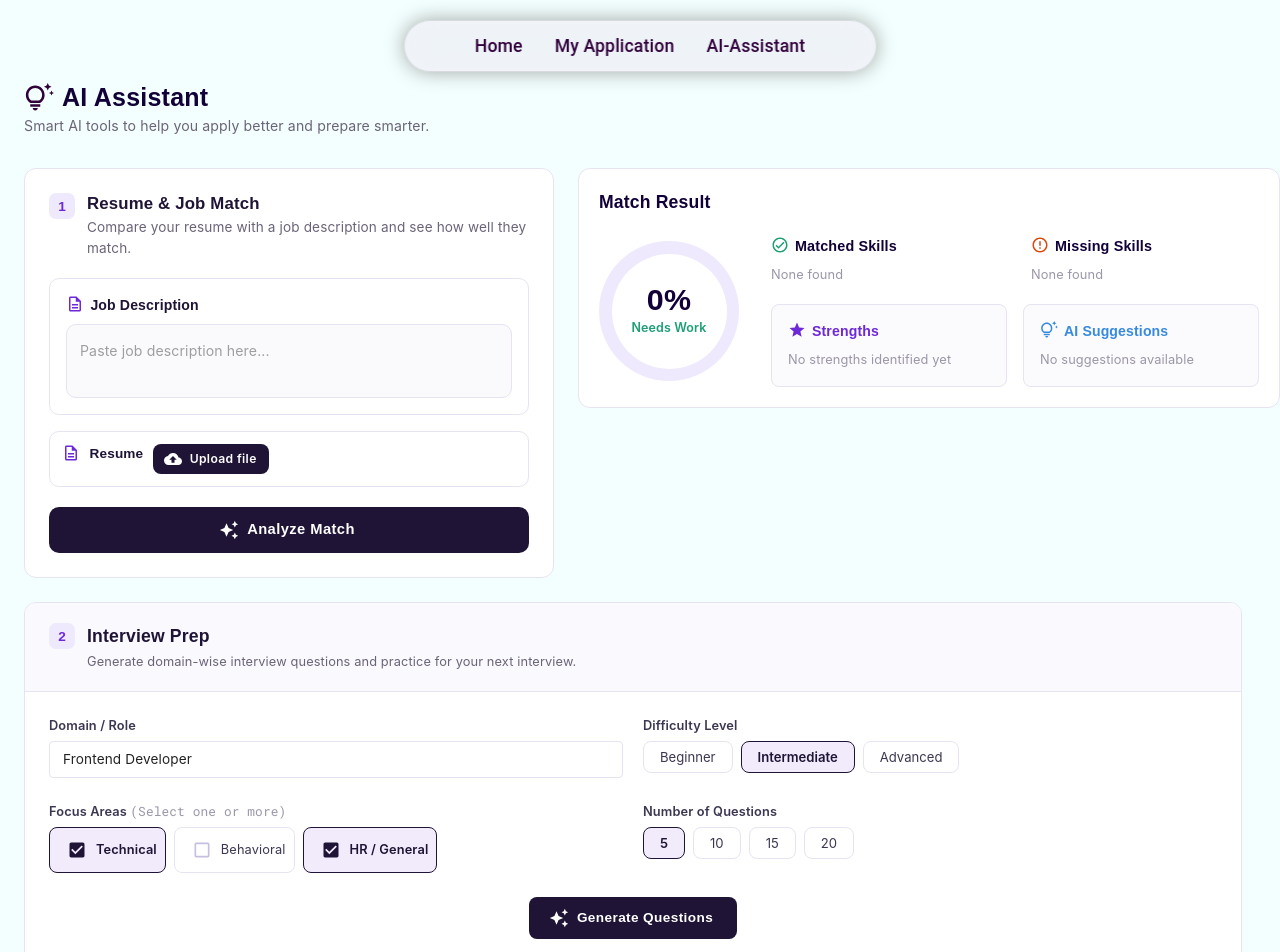
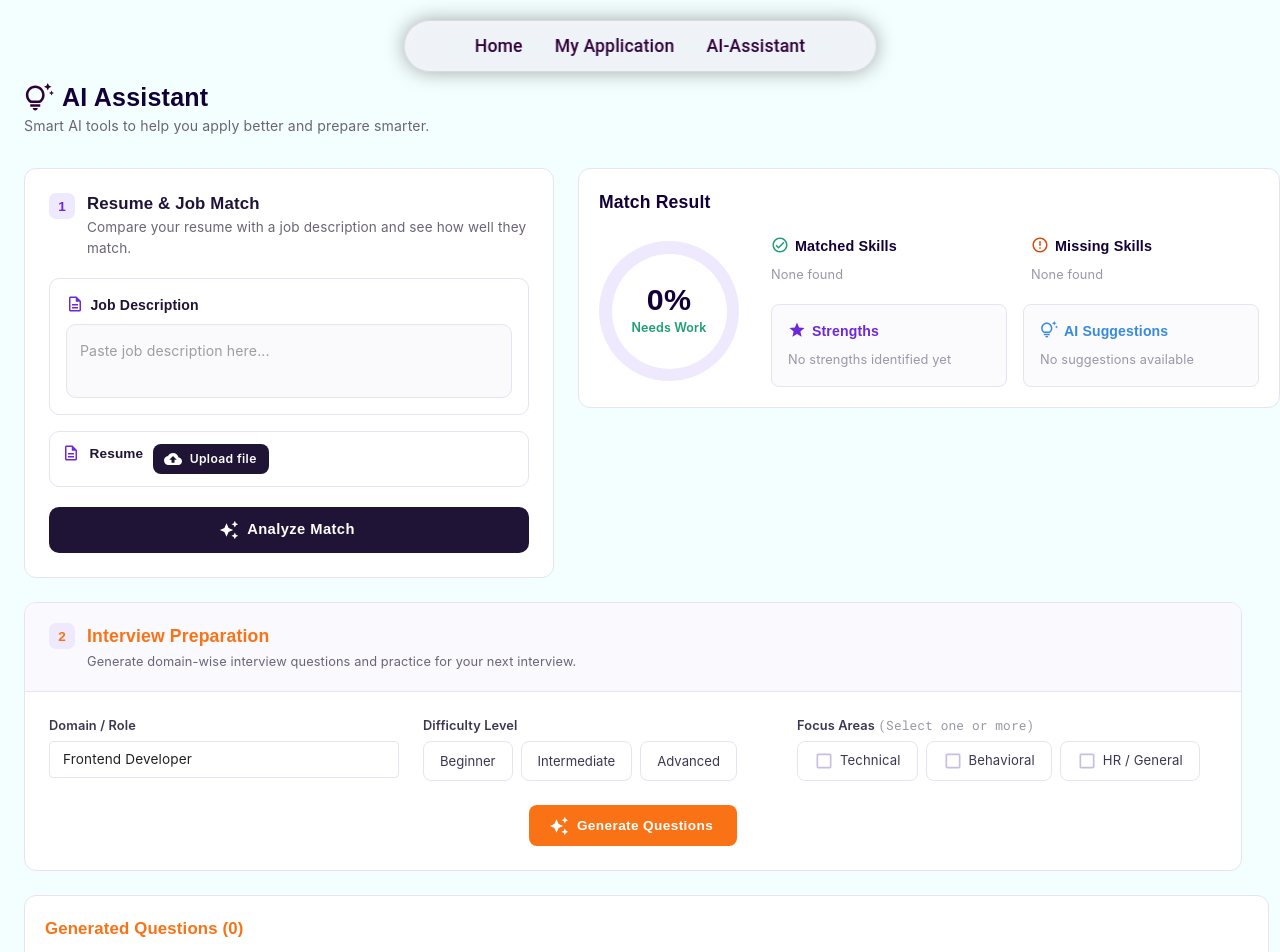
Before and after one commit to ashleshameshram/ApplicationTrackerApp, a React (Vite) app: page /ai-assistant in a window 1280 px wide. Shown: the top 952 px of the page. Built offline with nearby package versions, Linux system fonts and the light colour scheme; a web font is replaced by a local one.

Commit message:
style: update interview preparation form UI

```diff
--- a/src/component/AI/InterviewPrep.jsx
+++ b/src/component/AI/InterviewPrep.jsx
@@ -3,7 +3,7 @@ import { Box, Typography, Stack, Autocomplete, TextField, Checkbox, FormControlL
 import AutoAwesomeIcon from '@mui/icons-material/AutoAwesome';
 import { generateMockInterviewQuestions } from '../../../api/mock-interview-prep.js'
 
-const PURPLE = '#1F1436';
+const ORANGE = '#F97316';
 const ROLE_OPTIONS = ['Frontend Developer', 'Backend Developer', 'Full Stack Developer', 'Data Analyst'];
 
 function Pill({ label, selected, onClick }) {
@@ -13,20 +13,23 @@ function Pill({ label, selected, onClick }) {
             sx={{
                 cursor: 'pointer',
                 px: 2,
-                py: 0.9,
+                minHeight: 38,
+                display: 'inline-flex',
+                alignItems: 'center',
                 borderRadius: '8px',
                 border: '1px solid',
-                borderColor: selected ? PURPLE : '#E7E3F2',
+                borderColor: selected ? ORANGE : '#E7E3F2',
                 background: selected ? '#F1EBFC' : '#fff',
                 fontFamily: "'Inter', sans-serif",
                 fontSize: '0.82rem',
                 fontWeight: selected ? 600 : 400,
-                color: selected ? PURPLE : '#3D3652',
+                color: selected ? ORANGE : '#3D3652',
                 textAlign: 'center',
                 userSelect: 'none',
                 transition: 'all 0.15s ease',
+                whiteSpace: 'nowrap',
                 '&:hover': {
-                    borderColor: selected ? PURPLE : '#C7BFE0',
+                    borderColor: selected ? ORANGE : '#C7BFE0',
                 },
             }}
         >
@@ -37,13 +40,12 @@ function Pill({ label, selected, onClick }) {
 
 export default function InterviewPrep({ setInterviewResult }) {
     const [role, setRole] = useState('Frontend Developer');
-    const [difficulty, setDifficulty] = useState('intermediate');
+    const [difficulty, setDifficulty] = useState('');
     const [focusAreas, setFocusAreas] = useState({
-        technical: true,
+        technical: false,
         behavioral: false,
-        hr: true,
+        hr: false,
     });
-    const [numQuestions, setNumQuestions] = useState(5);
 
     const toggleFocusArea = (key) => {
         setFocusAreas((prev) => ({ ...prev, [key]: !prev[key] }));
@@ -54,18 +56,16 @@ export default function InterviewPrep({ setInterviewResult }) {
             role,
             difficulty,
             focusAreas,
-            numQuestions,
         });
         setInterviewResult(result);
     };
 
     const difficultyOptions = ['Beginner', 'Intermediate', 'Advanced'];
-    const questionCounts = [5, 10, 15, 20];
 
     return (
         <Box sx={{
             width: '95%',
-            m: { xs: 2, sm: 3, md: 3},
+            m: { xs: 2, sm: 3, md: 3 },
             borderRadius: { xs: 2, sm: 3 },
             border: '1px solid #E7E3F2',
             background: '#fff',
@@ -91,7 +91,7 @@ export default function InterviewPrep({ setInterviewResult }) {
                             fontFamily: "'Sora', sans-serif",
                             fontWeight: 700,
                             fontSize: { xs: '0.7rem', sm: '0.85rem' },
-                            color: '#6D28D9',
+                            color: ORANGE,
                             background: '#EFE9FE',
                         }}> 2
                     </Box>
@@ -100,9 +100,9 @@ export default function InterviewPrep({ setInterviewResult }) {
                             fontFamily: "'Sora', sans-serif",
                             fontWeight: 700,
                             fontSize: { xs: '1rem', sm: '1.1rem' },
-                            color: '#1F1436',
+                            color: ORANGE,
                         }}>
-                            Interview Prep
+                            Interview Preparation
                         </Typography>
                         <Typography sx={{
                             fontFamily: "'Inter', sans-serif",
@@ -117,12 +117,17 @@ export default function InterviewPrep({ setInterviewResult }) {
             </Box>
 
             {/* Form body */}
-            <Box sx={{ p: { xs: 2, sm: 3 } }}>
+            <Box sx={{ p: { xs: 2, sm: 2.5, md: 3 } }}>
                 <Stack spacing={{ xs: 2.5, sm: 3 }}>
 
-                    {/* Row 1: Domain/Role + Difficulty — 2 up */}
-                    <Stack direction={{ xs: 'column', sm: 'row' }} spacing={2.5}>
-                        <Box sx={{ flex: 1, minWidth: 0 }}>
+                    {/* Row 1: Domain/Role + Difficulty + Focus Areas — 3 up */}
+                    <Stack
+                        direction={{ xs: 'column', md: 'row' }}
+                        spacing={{ xs: 2.5, sm: 2.5, md: 3 }}
+                        alignItems={{ xs: 'stretch', md: 'flex-start' }}
+                    >
+                        {/* Domain / Role */}
+                        <Box sx={{ flex: { md: 1 }, minWidth: 0, width: { xs: '100%', md: 'auto' } }}>
                             <Typography sx={{ fontFamily: "'Inter', sans-serif", fontWeight: 600, fontSize: '0.8rem', color: '#3D3652', mb: 0.75 }}>
                                 Domain / Role
                             </Typography>
@@ -142,7 +147,7 @@ export default function InterviewPrep({ setInterviewResult }) {
                                                 fontSize: '0.85rem',
                                                 '& fieldset': { borderColor: '#E7E3F2' },
                                                 '&:hover fieldset': { borderColor: '#C7BFE0' },
-                                                '&.Mui-focused fieldset': { borderColor: PURPLE, borderWidth: '1px' },
+                                                '&.Mui-focused fieldset': { borderColor: ORANGE, borderWidth: '1px' },
                                             },
                                         }}
                                     />
@@ -150,7 +155,8 @@ export default function InterviewPrep({ setInterviewResult }) {
                             />
                         </Box>
 
-                        <Box sx={{ flex: 1, minWidth: 0 }}>
+                        {/* Difficulty */}
+                        <Box sx={{ flex: { md: 1 }, minWidth: 0, width: { xs: '100%', md: 'auto' } }}>
                             <Typography sx={{ fontFamily: "'Inter', sans-serif", fontWeight: 600, fontSize: '0.8rem', color: '#3D3652', mb: 0.75 }}>
                                 Difficulty Level
                             </Typography>
@@ -168,12 +174,9 @@ export default function InterviewPrep({ setInterviewResult }) {
                                 })}
                             </Stack>
                         </Box>
-                    </Stack>
 
-                    {/* Row 2: Focus Areas + Number of Questions */}
-                    <Stack direction="row" spacing={2.5} sx={{ width: '100%' }}>
                         {/* Focus Areas */}
-                        <Box sx={{ flex: 1, minWidth: 0 }}>
+                        <Box sx={{ flex: { md: 1.2 }, minWidth: 0, width: { xs: '100%', md: 'auto' } }}>
                             <Typography
                                 sx={{
                                     fontFamily: "'Inter', sans-serif",
@@ -187,6 +190,7 @@ export default function InterviewPrep({ setInterviewResult }) {
                                     sx={{
                                         fontWeight: 400,
                                         color: '#9B96A8',
+                                        display: { xs: 'none', sm: 'inline' },
                                     }}>
                                     (Select one or more)
                                 </Box>
@@ -206,9 +210,11 @@ export default function InterviewPrep({ setInterviewResult }) {
                                                 onChange={() => toggleFocusArea(key)}
                                                 size="small"
                                                 sx={{
+                                                    p: 0,
+                                                    mr: 0.75,
                                                     color: '#C7BFE0',
                                                     '&.Mui-checked': {
-                                                        color: PURPLE,
+                                                        color: ORANGE,
                                                     },
                                                 }}
                                             />
@@ -216,87 +222,46 @@ export default function InterviewPrep({ setInterviewResult }) {
                                         label={label}
                                         sx={{
                                             m: 0,
-                                            px: 1,
-                                            py: 0.4,
+                                            px: 2,
+                                            minHeight: 38,
+                                            display: 'inline-flex',
+                                            alignItems: 'center',
                                             borderRadius: '8px',
                                             border: '1px solid',
-                                            borderColor: focusAreas[key]
-                                                ? PURPLE
-                                                : '#E7E3F2',
-                                            background: focusAreas[key]
-                                                ? '#F1EBFC'
-                                                : '#fff',
+                                            borderColor: focusAreas[key] ? ORANGE : '#E7E3F2',
+                                            background: focusAreas[key] ? '#F1EBFC' : '#fff',
                                             '& .MuiFormControlLabel-label': {
                                                 fontFamily: "'Inter', sans-serif",
-                                                fontSize: '0.8rem',
+                                                fontSize: '0.82rem',
                                                 fontWeight: focusAreas[key] ? 600 : 400,
-                                                color: focusAreas[key]
-                                                    ? PURPLE
-                                                    : '#3D3652',
+                                                color: focusAreas[key] ? ORANGE : '#3D3652',
+                                                whiteSpace: 'nowrap',
                                             },
                                         }}
                                     />
                                 ))}
                             </Stack>
                         </Box>
-
-                        {/* Number of Questions */}
-                        <Box sx={{ flex: 1, minWidth: 0 }}>
-                            <Typography
-                                sx={{
-                                    fontFamily: "'Inter', sans-serif",
-                                    fontWeight: 600,
-                                    fontSize: '0.8rem',
-                                    color: '#3D3652',
-                                    mb: 0.75,
-                                }}
-                            >
-                                Number of Questions
-                            </Typography>
-
-                            <Stack
-                                direction="row"
-                                spacing={1}
-                                flexWrap="wrap"
-                                useFlexGap
-                            >
-                                {questionCounts.map((count) => (
-                                    <Pill
-                                        key={count}
-                                        label={count}
-                                        selected={numQuestions === count}
-                                        onClick={() => setNumQuestions(count)}
-                                    />
-                                ))}
-                            </Stack>
-                        </Box>
                     </Stack>
 
-                        {/* Row 3: Only Generate Button */}
-                        <Box
-                            sx={{
-                                display: 'flex',
-                                justifyContent: 'center',
-                                width: '100%',
-                            }}
-                        >
+                    {/* Row 2: Generate button — own row, content-sized, centered */}
+                    <Box sx={{ display: 'flex', justifyContent: { xs: 'stretch', sm: 'center' } }}>
                         <Button
                             onClick={handleGenerate}
-                                startIcon={
-                                    <AutoAwesomeIcon sx={{ fontSize: 16 }} />
-                                }
+                            startIcon={<AutoAwesomeIcon sx={{ fontSize: 16 }} />}
                             sx={{
                                 textTransform: 'none',
                                 fontFamily: "'Sora', sans-serif",
                                 fontWeight: 600,
                                 fontSize: '0.85rem',
                                 color: '#fff',
-                                    background: PURPLE,
+                                background: ORANGE,
                                 borderRadius: '8px',
                                 px: 3,
                                 py: 1.1,
-                                    width: 'auto',
+                                width: { xs: '100%', sm: 'auto' },
                                 whiteSpace: 'nowrap',
+                                '&:hover': { background: '#E0670F' },
                             }}
                         >
                             Generate Questions
```
Also changed, not shown: src/component/AI/InterviewPrepResult.jsx (+17 -7 lines). Lines whose indentation alone changed are shown as unchanged.
